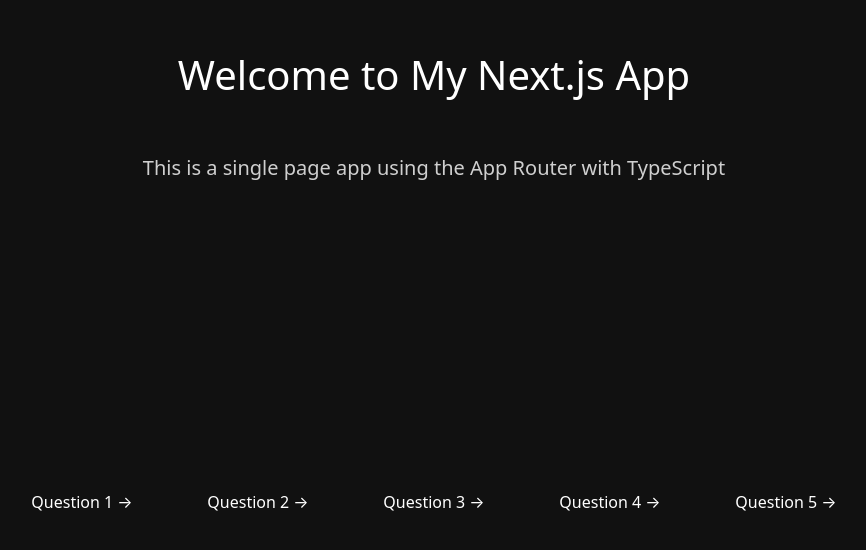
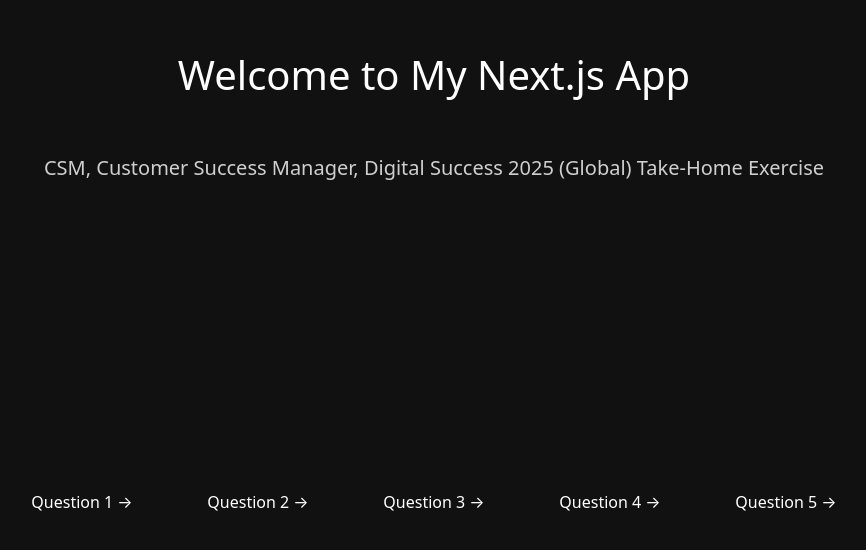
Before and after one commit to crystalz411/nextjs-boilerplate, a Next.js app: page / in a window 1280 px wide. Shown: the part 206-756 px from the top of the page, without its empty margins (206-1072 px from the left). Built offline with nearby package versions, Linux system fonts and the light colour scheme.

Commit message:
front page

```diff
--- a/app/page.tsx
+++ b/app/page.tsx
@@ -7,7 +7,8 @@
     <>
      <main className={styles.main}>
       <h1>Welcome to My Next.js App</h1>
-      <p>This is a single page app using the App Router with TypeScript</p>
+      <p>CSM, Customer Success Manager, Digital Success 2025
+(Global) Take-Home Exercise</p>
     </main>
         <CarouselNav2/>
 
```
